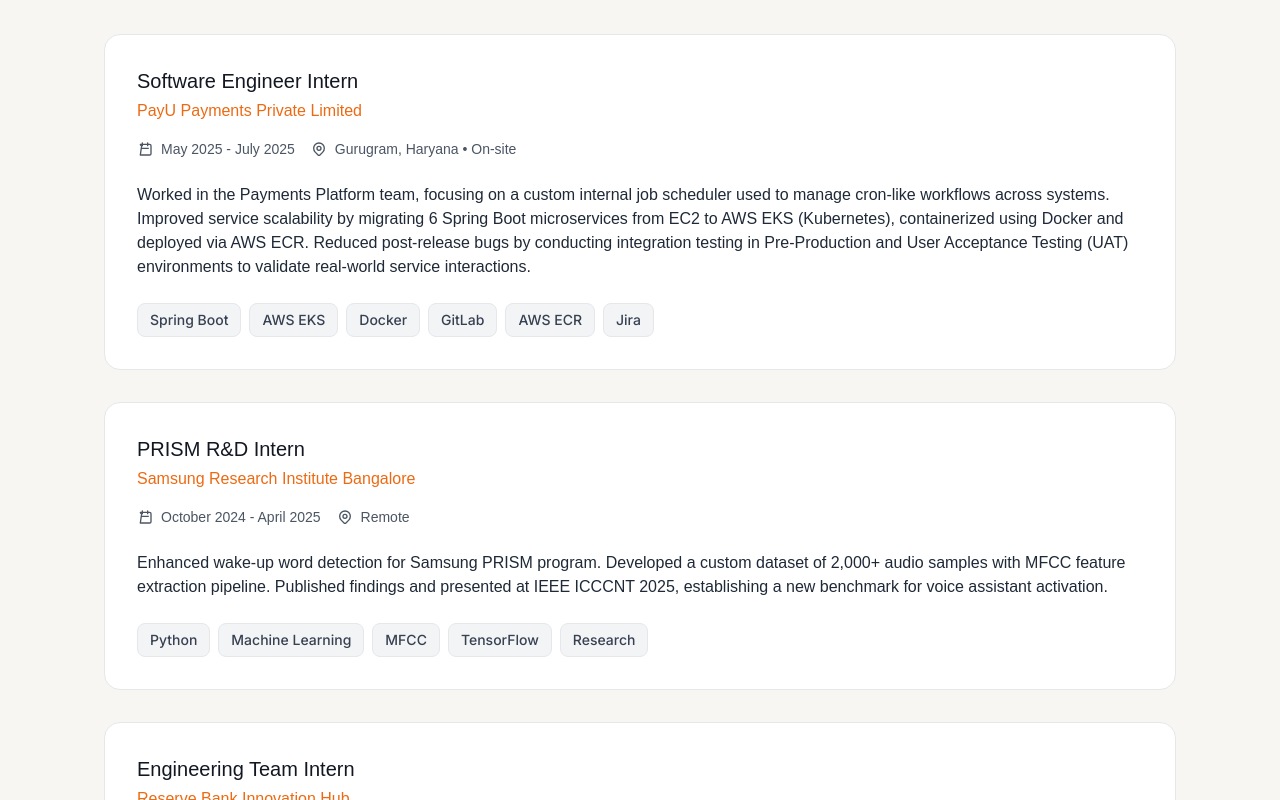
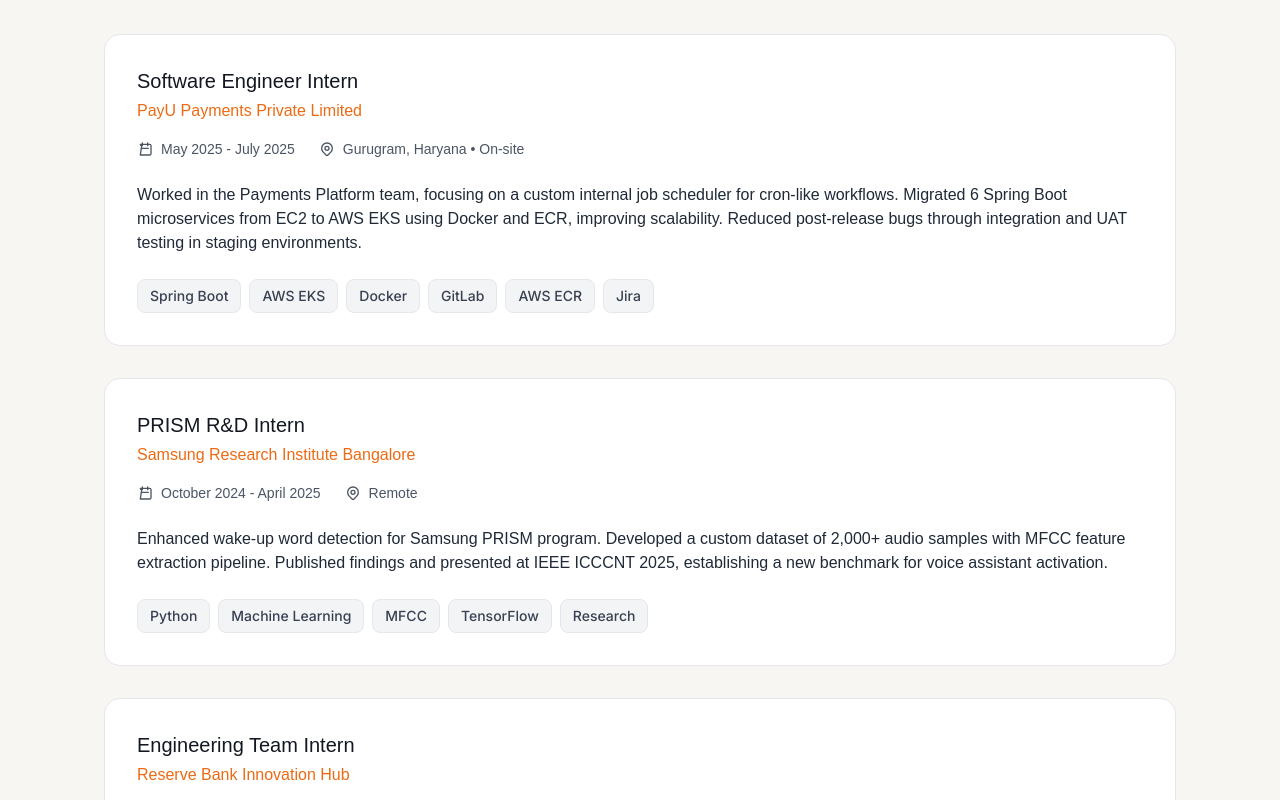
Before and after one commit to Nitesh-04/portfolio-website, a Next.js app: page / in a window 1280 px wide. Shown: the part 920-1720 px from the top of the page. Built offline with nearby package versions, Linux system fonts and the light colour scheme; a web font is replaced by a local one.

Commit message:
fix: exp length and css

```diff
--- a/app/_components/Experience.tsx
+++ b/app/_components/Experience.tsx
@@ -32,7 +32,7 @@
               </div>
 
 
-              <div className="flex flex-col sm:flex-row gap-4 mb-6 text-sm text-gray-600 dark:text-gray-400">
+              <div className="flex flex-col sm:flex-row gap-2 md:gap-6 mb-6 text-sm text-gray-600 dark:text-gray-400">
                 <div className="flex items-center gap-2">
                   <svg className="w-4 h-4" fill="none" stroke="currentColor" viewBox="0 0 24 24">
                     <path strokeLinecap="round" strokeLinejoin="round" strokeWidth={2} d="M8 7V3m8 4V3m-9 8h10M5 21h14a2 2 0 002-2V7a2 2 0 00-2-2H5a2 2 0 002 2z" />
@@ -84,7 +84,7 @@
     duration: "May 2025 - July 2025",
     location: "Gurugram, Haryana • On-site",
     description:
-      "Worked in the Payments Platform team, focusing on a custom internal job scheduler used to manage cron-like workflows across systems. Improved service scalability by migrating 6 Spring Boot microservices from EC2 to AWS EKS (Kubernetes), containerized using Docker and deployed via AWS ECR. Reduced post-release bugs by conducting integration testing in Pre-Production and User Acceptance Testing (UAT) environments to validate real-world service interactions.",
+      "Worked in the Payments Platform team, focusing on a custom internal job scheduler for cron-like workflows. Migrated 6 Spring Boot microservices from EC2 to AWS EKS using Docker and ECR, improving scalability. Reduced post-release bugs through integration and UAT testing in staging environments.",
     tech: ["Spring Boot", "AWS EKS", "Docker", "GitLab", "AWS ECR", "Jira"],
   },
   {
```
